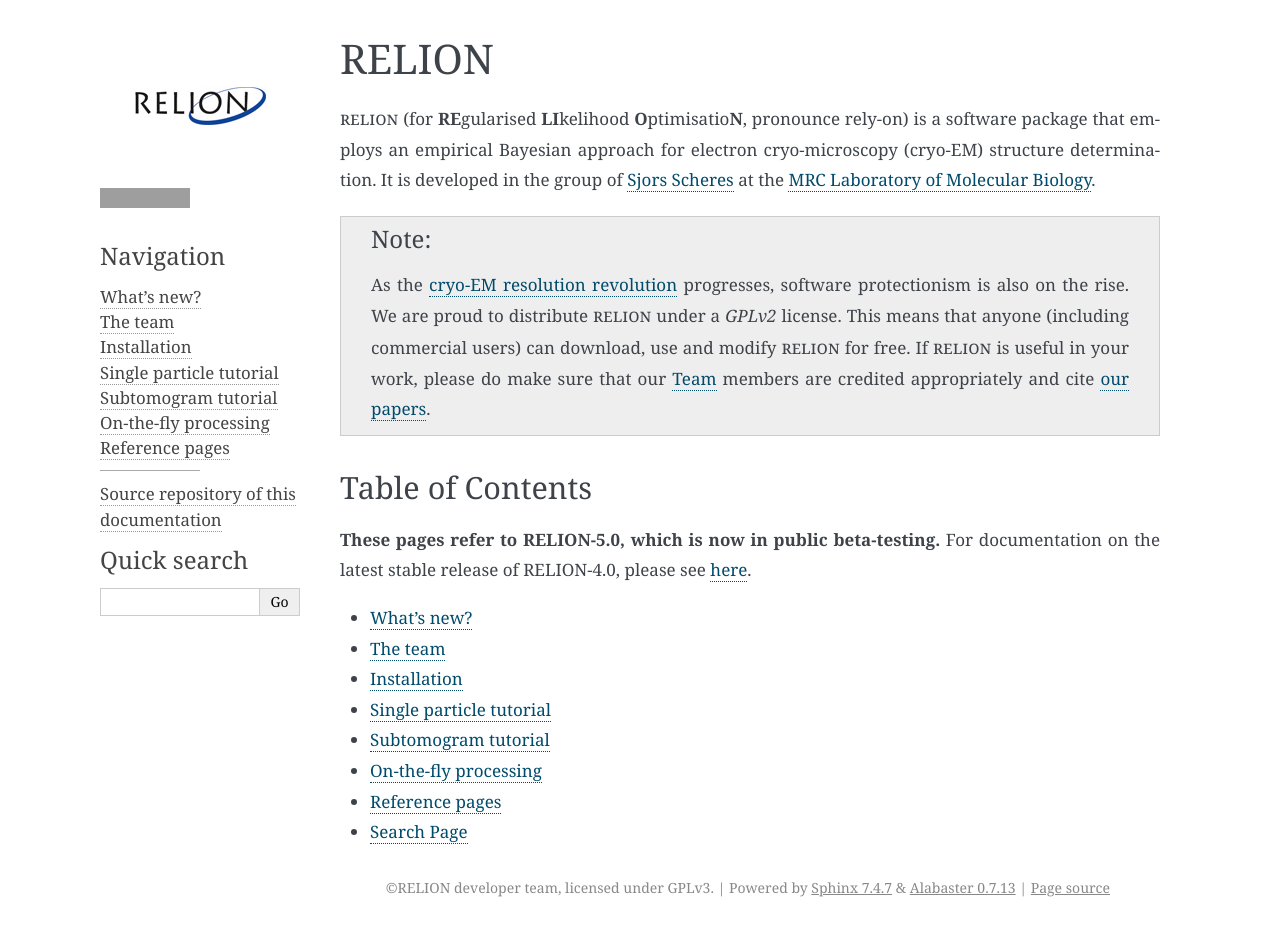
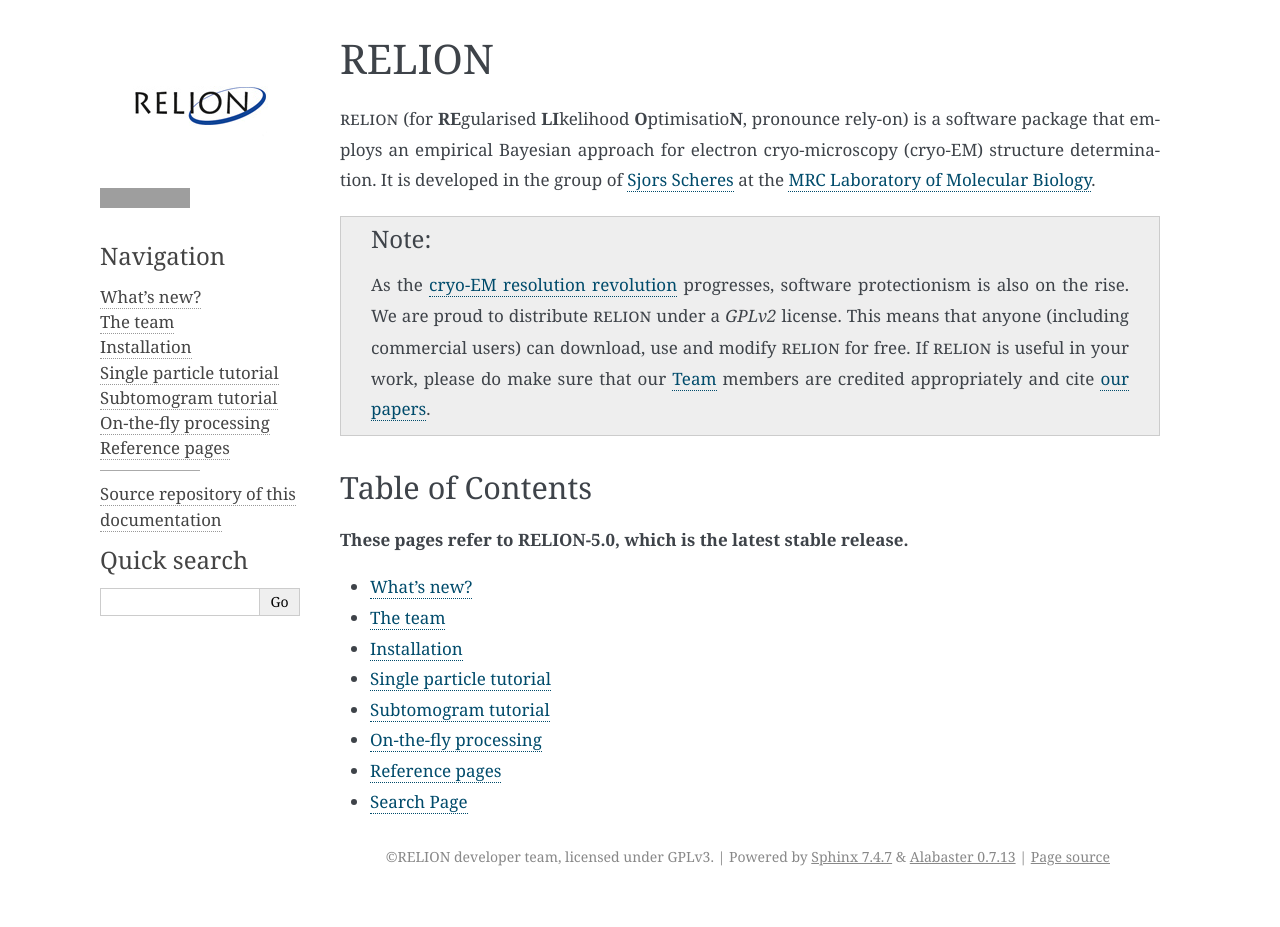
Before and after one commit to 3dem/relion-documents, a Sphinx documentation site: the page built from source/index.rst, in a window 1280 px wide. Built offline with Sphinx 7.4.7, drawn with Linux system fonts in a browser that asks for light colours; after the commit the page ends 900 px from its top, so only the background shows below that; grey boxes are pictures that could not be loaded.

Commit message:
stable 5.0

```diff
--- a/source/index.rst
+++ b/source/index.rst
@@ -14,8 +14,7 @@ It is developed in the group of `Sjors Scheres <https://www2.mrc-lmb.cam.ac.uk/g
 Table of Contents
 -----------------
 
-**These pages refer to RELION-5.0, which is now in public beta-testing.**
-For documentation on the latest stable release of RELION-4.0, please see `here <https://relion.readthedocs.io/en/release-4.0/>`_.
+**These pages refer to RELION-5.0, which is the latest stable release.**
 
 -   :doc:`Whats-new`
 -   :doc:`Team`
```
